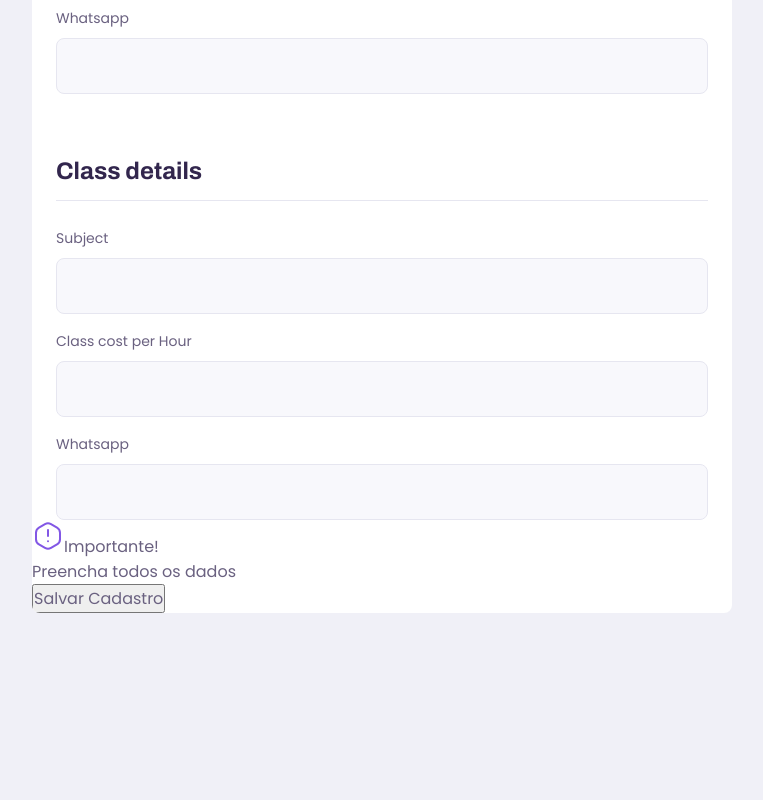
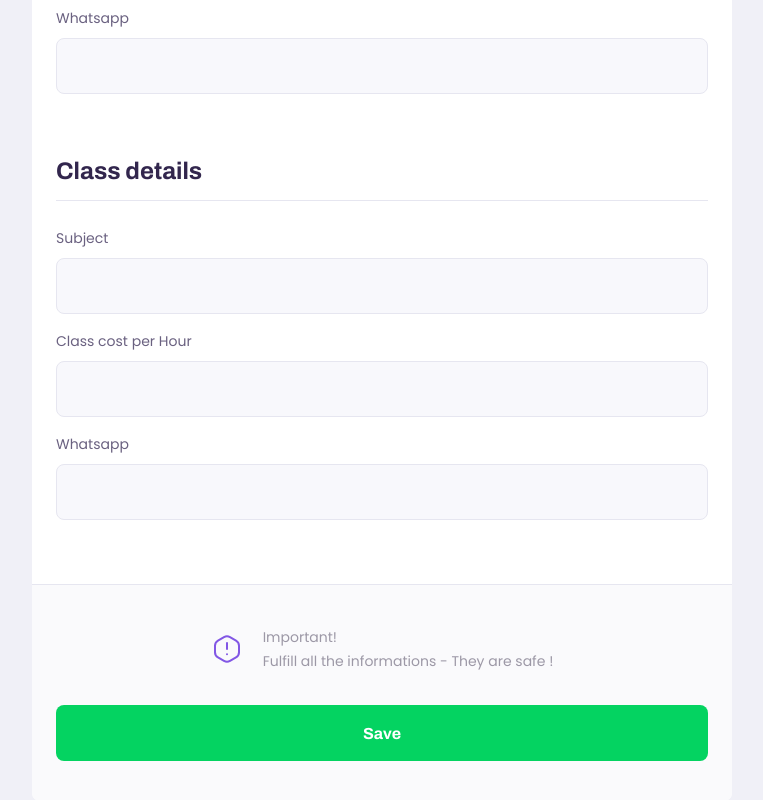
Before and after one commit to levi-sr93/NLW_Proffy, a React (Create React App) app in the folder web/: page /teach in a window 1280 px wide. Shown: the part 640-1440 px from the top of the page, without its empty margins (258-1021 px from the left). Before the commit the page ends 1253 px from the top, so only its background shows below. Built offline with nearby package versions, Linux system fonts and the light colour scheme; the HTML template or start-up script is replaced by a standard one.

Commit message:
Adding Teacher form styling

```diff
--- a/web/src/pages/TeacherForm/index.jsx
+++ b/web/src/pages/TeacherForm/index.jsx
@@ -3,7 +3,7 @@
 
 import PageHeader from '../../components/PageHeader';
 
-import './styles.css'
+import './styles.css';
 
 import warningIcon from '../../assets/images/icons/warning.svg';
 
@@ -12,14 +12,14 @@
     <div id="page-teacher-form" className="container">
       <PageHeader
         title="Amazing that you want teach classes"
-        description="O primeiro passo é preencher esse formulário de inscrição"
+        description="The first step is to fulfill the form."
       />
 
       <main>
         <fieldset>
           <legend>About You</legend>
 
-          <Input name="name" label="Nome completo" />
+          <Input name="name" label="Full Name" />
           <Input name="avatar" label="Avatar" />
           <Input name="whatsapp" label="Whatsapp" />
         </fieldset>
@@ -34,14 +34,12 @@
 
         <footer>
           <p>
-            <img src={warningIcon} alt="Aviso Importante"/>
-            Importante! <br />
-            Preencha todos os dados
+            <img src={warningIcon} alt="Warning" />
+            Important! <br />
+            Fulfill all the informations - They are safe !
           </p>
 
-          <button type="button">
-            Salvar Cadastro
-          </button>
+          <button type="button">Save</button>
         </footer>
       </main>
     </div>
--- a/web/src/pages/TeacherForm/styles.css
+++ b/web/src/pages/TeacherForm/styles.css
@@ -37,3 +37,44 @@
   padding-bottom: 1.6rem;
   border-bottom: 1px solid var(--color-line-in-white);
 }
+
+#page-teacher-form main footer {
+  padding: 4rem 2.4rem;
+  background: var(--color-box-footer);
+  border-top: 1px solid var(--color-line-in-white);
+  margin-top: 6.4rem;
+}
+
+#page-teacher-form main footer p {
+  display: flex;
+  align-items: center;
+  justify-content: center;
+  font-size: 1.4rem;
+  line-height: 2.4rem;
+  color: var(--color-text-complement);
+}
+
+#page-teacher-form main footer p img {
+  margin-right: 2rem;
+}
+
+#page-teacher-form main footer button {
+  width: 100%;
+  height: 5.6rem;
+  background: var(--color-secondary);
+  color: var(--color-button-text);
+  border: 0;
+  border-radius: 0.8rem;
+  cursor: pointer;
+  font: 700 1.6rem Archivo;
+  display: flex;
+  align-items: center;
+  justify-content: center;
+  text-decoration: none;
+  transition: background-color 0.2s;
+  margin-top: 3.2rem;
+}
+
+#page-teacher-form main footer button:hover {
+  background: var(--color-secondary-dark);
+}
```
Lines whose indentation alone changed are shown as unchanged.
